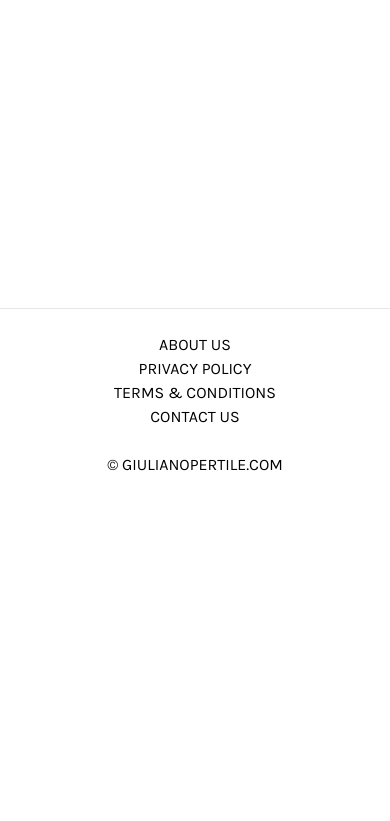
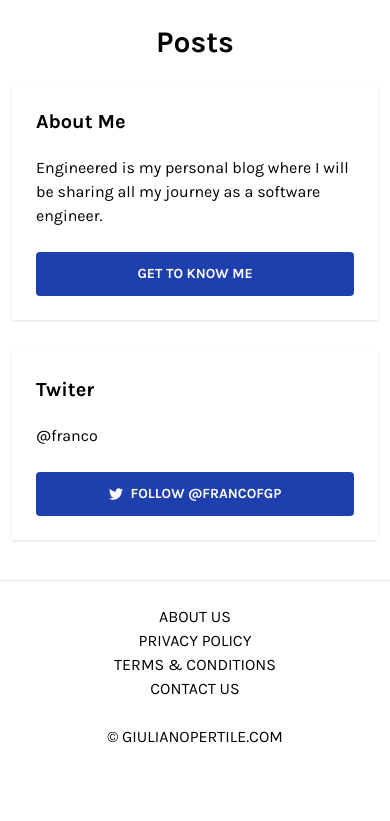
Before and after one commit to francofgp/Engineered, a Django app: page /post/ in a window 390 px wide. Shown: the part 295-1116 px from the top of the page. Before the commit the page ends 766 px from the top, so only its background shows below. Run offline with Django 4.2, Linux system fonts and the light colour scheme; data that the repository does not hold is empty; some libraries are stand-ins or nearby versions.

Commit message:
Post details responsive, headline for post and home, add TWITTER section in home

```diff
--- a/config/settings.py
+++ b/config/settings.py
@@ -151,6 +151,7 @@ NPM_BIN_PATH = r"C:\Program Files\nodejs\npm.cmd"
 CKEDITOR_UPLOAD_PATH = "uploads/"
 CKEDITOR_CONFIGS = {
     'default': {
+        'codeSnippet_theme': 'monokai',
 
         # 'skin': 'moono',
         # # 'skin': 'office2013',
--- a/static/css/base.css
+++ b/static/css/base.css
@@ -5,6 +5,7 @@
     padding: 0.5em 1em;
     quotes: "\201C""\201D""\2018""\2019";
 }
+
 .unreset blockquote:before {
     color: #ccc;
     content: open-quote;
@@ -13,6 +14,7 @@
     margin-right: 0.25em;
     vertical-align: -0.4em;
 }
+
 .unreset blockquote p {
     display: inline;
 }
--- a/templates/about.html
+++ b/templates/about.html
@@ -1,6 +1,7 @@
 {% extends 'base.html' %}
 {% block content %}
 
-<h1>About page</h1>
+<h1>Engineered is my personal blog where I will be sharing all my journey as a software engineer.
+</h1>
 
 {% endblock content %}
--- a/templates/post.html
+++ b/templates/post.html
@@ -1,8 +1,40 @@
-{% extends 'base.html' %} {% block content %} {% for post in posts %}
+{% extends 'base.html' %} {% block content %}
+<div class="container mx-auto flex flex-wrap py-6">
+	<section class="w-full md:w-2/3 flex flex-col items-center px-3">
+		<p class="text-3xl float-left hover:text-blue-700 font-semibold pb-2">Posts</p>
 
-<div class="post-entry">
-	<h2><a href="{% url 'post_detail' post.slug %}">{{ post.title }}</a></h2>
-	<p>{{ post.content|safe|striptags|truncatechars:100 }}</p>
+		{% for post in posts %}
+
+		<article class="flex flex-col shadow my-4">
+			<!-- Article Image -->
+			<a href="{% url 'post_detail' post.slug %}" class="hover:opacity-75"> <img src="{{ post.image.url }}" />
+			</a>
+			<div class="bg-white flex flex-col justify-start p-6">
+				<div class="grid grid-cols-12">
+					{% for tag in post.tags.all %}
+					<a href="#"
+						class="text-blue-700 hover:text-blue-500 text-sm font-bold uppercase pb-4 inline-table">{{tag}}</a>
+					{% endfor %}
+				</div>
+				<a href="{% url 'post_detail' post.slug %}" class="text-3xl font-bold hover:text-gray-700 pb-4">
+					{{post.title }}</a>
+				<p href="#" class="text-sm pb-3">
+					By <a href="#" class="font-semibold hover:text-gray-800">{{ post.author }}</a>, Published on
+					{{post.created_on |date:"M d, Y" }}
+				</p>
+				<a href="{% url 'post_detail' post.slug %}" class="pb-6">
+					{{post.content|safe|striptags|truncatechars:100}}...</a>
+				<a href="{% url 'post_detail' post.slug %}" class="uppercase text-gray-800 hover:text-black">Continue
+					Reading <i class="fas fa-arrow-right"></i></a>
+			</div>
+		</article>
+
+		{% endfor %}
+
+
+	</section>
+
+	{% include "sidebar.html" %}
 </div>
 
-{% endfor %} {% endblock content %}
+{% endblock content %}
--- a/templates/post_detail.html
+++ b/templates/post_detail.html
@@ -1,8 +1,8 @@
 {% extends 'base.html' %} {% block content %}
 <div>
 	<div class="mx-auto">
-		<div class="grid grid-cols-11">
-			<div class="col-span-5 col-start-4">
+		<div class="grid  grid-cols-12 p-4">
+			<div class="lg:col-span-8 lg:col-start-3 col-span-10 col-start-2">
 				<div class="unreset">
 					<h2>{{ post.title }}</h2>
 					<p>{{ post.content|safe }}</p>
--- a/templates/sidebar.html
+++ b/templates/sidebar.html
@@ -1,33 +1,26 @@
 <!-- Sidebar Section -->
 <aside class="w-full md:w-1/3 flex flex-col items-center px-3">
 	<div class="w-full bg-white shadow flex flex-col my-4 p-6">
-		<p class="text-xl font-semibold pb-5">About Us</p>
+		<p class="text-xl font-semibold pb-5">About Me</p>
 		<p class="pb-2">
-			Lorem ipsum dolor sit amet, consectetur adipiscing elit. Maecenas mattis est eu odio sagittis tristique.
-			Vestibulum ut finibus leo. In hac habitasse platea dictumst.
+			Engineered is my personal blog where I will be sharing all my journey as a software engineer.
 		</p>
-		<a href="#"
-			class="w-full bg-blue-800 text-white font-bold text-sm uppercase rounded hover:bg-blue-700 flex items-center justify-center px-2 py-3 mt-4">
-			Get to know us
+		<a href="{% url 'about' %}" class=" w-full bg-blue-800 text-white font-bold text-sm uppercase rounded hover:bg-blue-700 flex items-center
+			justify-center px-2 py-3 mt-4">
+			Get to know me
 		</a>
 	</div>
 
 	<div class="w-full bg-white shadow flex flex-col my-4 p-6">
-		<p class="text-xl font-semibold pb-5">Instagram</p>
-		<div class="grid grid-cols-3 gap-3">
-			<img class="hover:opacity-75" src="https://source.unsplash.com/collection/1346951/150x150?sig=1" />
-			<img class="hover:opacity-75" src="https://source.unsplash.com/collection/1346951/150x150?sig=2" />
-			<img class="hover:opacity-75" src="https://source.unsplash.com/collection/1346951/150x150?sig=3" />
-			<img class="hover:opacity-75" src="https://source.unsplash.com/collection/1346951/150x150?sig=4" />
-			<img class="hover:opacity-75" src="https://source.unsplash.com/collection/1346951/150x150?sig=5" />
-			<img class="hover:opacity-75" src="https://source.unsplash.com/collection/1346951/150x150?sig=6" />
-			<img class="hover:opacity-75" src="https://source.unsplash.com/collection/1346951/150x150?sig=7" />
-			<img class="hover:opacity-75" src="https://source.unsplash.com/collection/1346951/150x150?sig=8" />
-			<img class="hover:opacity-75" src="https://source.unsplash.com/collection/1346951/150x150?sig=9" />
+		<p class="text-xl font-semibold pb-5">Twiter</p>
+		<div class="grid grid-cols-1 gap-3">
+			<a class="twitter-timeline" height="500"
+				href="https://twitter.com/francofgp?ref_src=twsrc%5Etfw">@franco</a>
+			<script async src="https://platform.twitter.com/widgets.js" charset="utf-8"></script>
 		</div>
-		<a href="#"
+		<a href="https://twitter.com/francofgp"
 			class="w-full bg-blue-800 text-white font-bold text-sm uppercase rounded hover:bg-blue-700 flex items-center justify-center px-2 py-3 mt-6">
-			<i class="fab fa-instagram mr-2"></i> Follow @francofgp
+			<i class="fab fa-twitter mr-2"></i> Follow @francofgp
 		</a>
 	</div>
 </aside>
```
Also changed, not shown: templates/home.html (+17 -9 lines).
